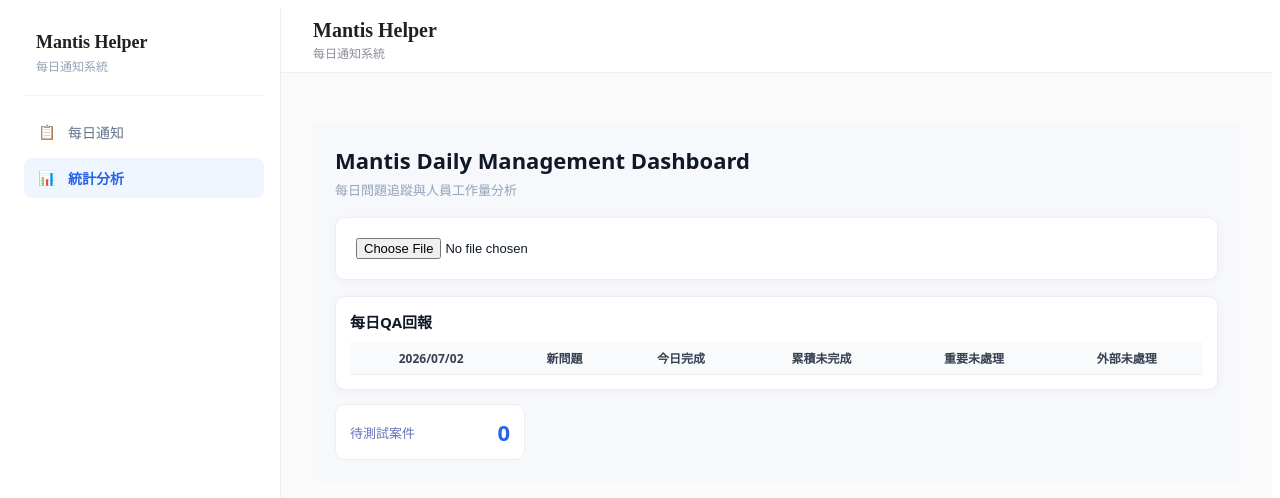
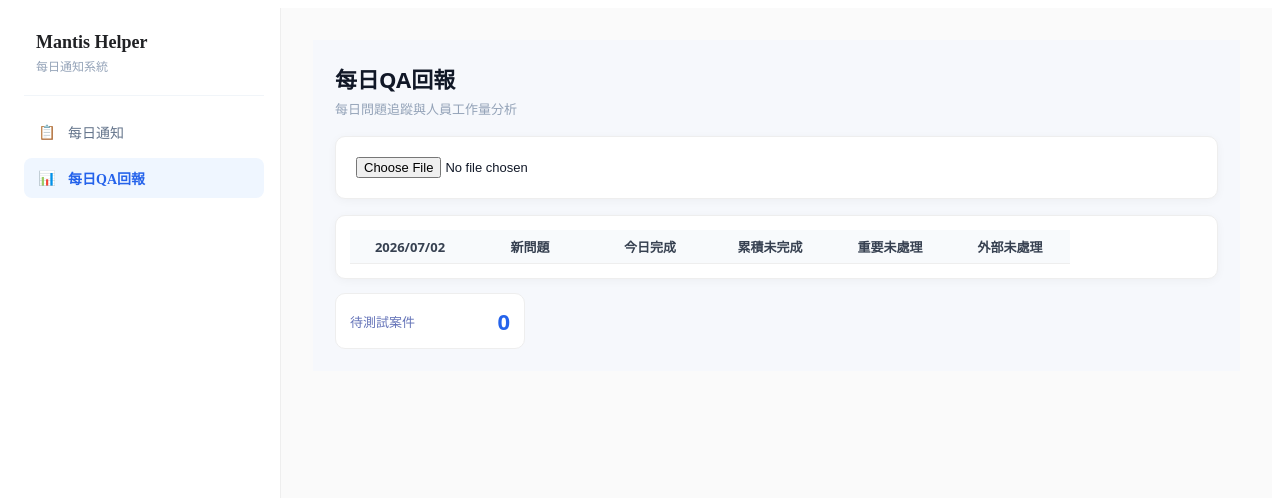
Before and after one commit to david860318/mantis-helper, a Vue app: page /statistics in a window 1280 px wide. Shown: the top 498 px of the page. Built offline with nearby package versions, Linux system fonts and the light colour scheme.

Commit message:
微調排版

```diff
--- a/src/App.vue
+++ b/src/App.vue
@@ -9,12 +9,12 @@ import Sidebar from './components/Sidebar.vue'
 
     <div class="main-layout">
 
-      <header class="topbar">
+      <!-- <header class="topbar">
         <div class="title-group">
           <h1>Mantis Helper</h1>
           <span>每日通知系統</span>
         </div>
-      </header>
+      </header> -->
 
       <main class="content">
         <RouterView />
--- a/src/components/Sidebar.vue
+++ b/src/components/Sidebar.vue
@@ -14,7 +14,7 @@
 
       <RouterLink to="/statistics">
         <span class="icon">📊</span>
-        <span>統計分析</span>
+        <span>每日QA回報</span>
       </RouterLink>
     </nav>
 
--- a/src/views/StatisticsView.vue
+++ b/src/views/StatisticsView.vue
@@ -146,7 +146,7 @@ const todayText = computed(() => {
 <div class="page">
 
   <header class="header">
-    <h1>Mantis Daily Management Dashboard</h1>
+    <h1>每日QA回報</h1>
     <p>每日問題追蹤與人員工作量分析</p>
   </header>
 
@@ -158,13 +158,6 @@ const todayText = computed(() => {
     />
 
     <span>{{fileName}}</span>
-
-    <!-- <button
-      :disabled="!statistics.length"
-      @click="exportExcel"
-    >
-      匯出 Excel
-    </button> -->
   </section>
 
   <section
@@ -194,7 +187,7 @@ const todayText = computed(() => {
 
   <section class="card table-card">
 
-    <h2>每日QA回報</h2>
+    <!-- <h2>每日QA回報</h2> -->
 
     <table>
       <thead>
@@ -268,16 +261,6 @@ const todayText = computed(() => {
   margin-bottom:16px;
 }
 
-button{
-  padding:7px 12px;
-  border:none;
-  border-radius:7px;
-  background:#2563eb;
-  color:#fff;
-  cursor:pointer;
-  font-size:13px;
-}
-
 button:disabled{
   background:#cbd5e1;
 }
@@ -305,11 +288,17 @@ button:disabled{
   font-size:15px;
 }
 
+.table-card{
+  /* width:100%; */
+}
+
 table{
-  width:100%;
+  width:30%;
+  table-layout:fixed;
   border-collapse:collapse;
-  font-size:12px;
 }
+
+
 
 th{
   background:#f8fafc;
```
